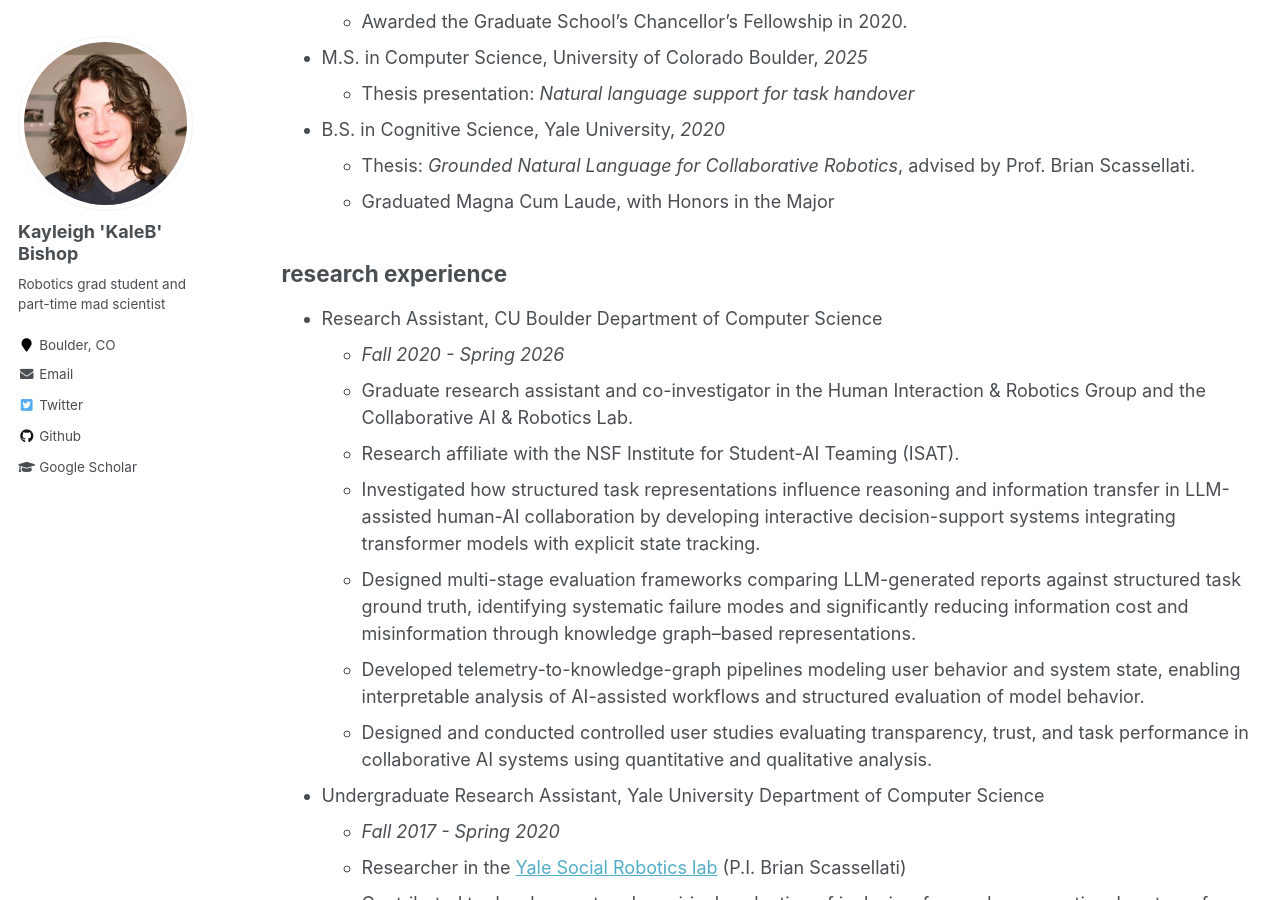
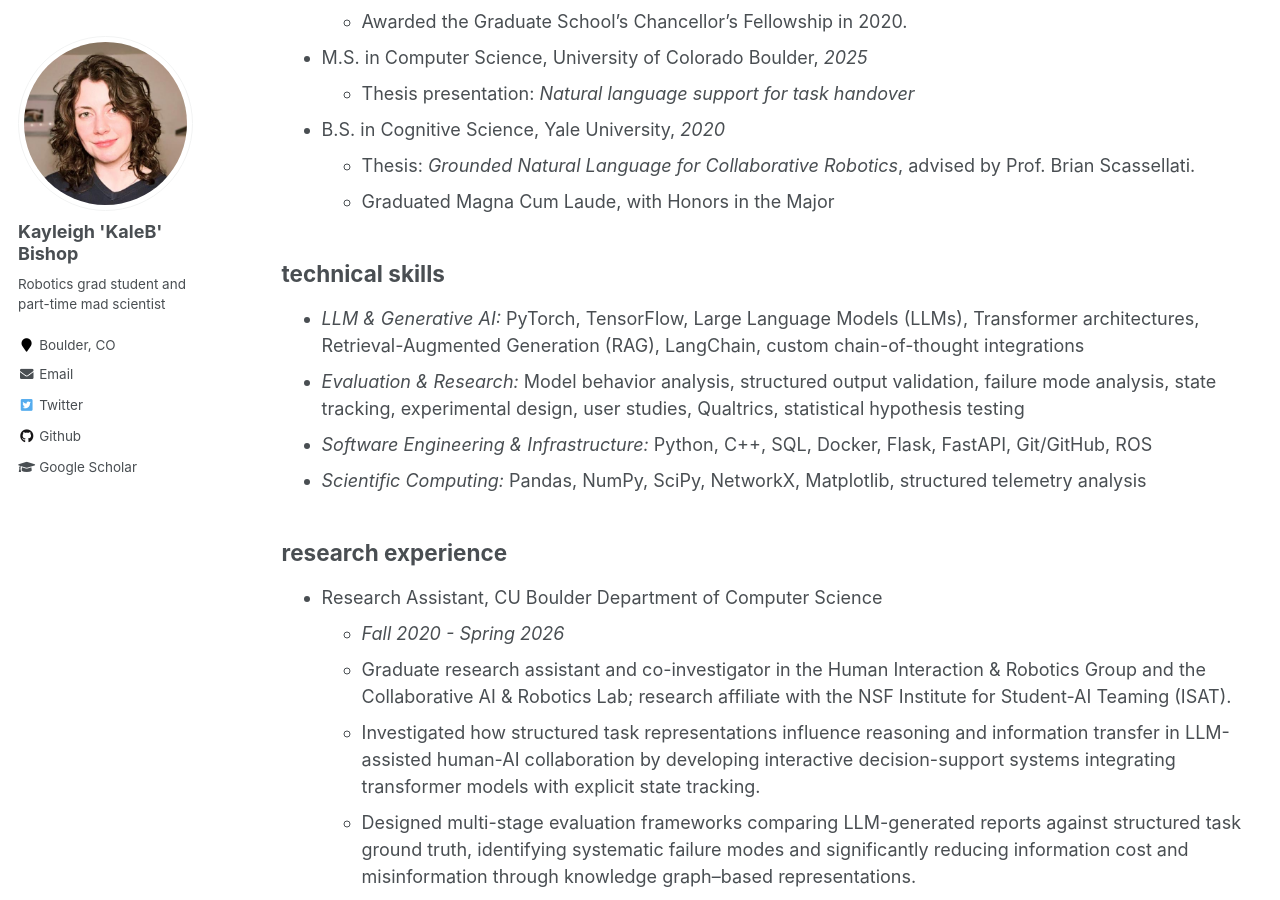
Before and after one commit to kalebishop/kalebishop.github.io, a Jekyll site: the page built from _pages/cv.md, in a window 1280 px wide and 900 px high, scrolled down 300 px. Built offline with Jekyll 4.4.1, drawn with Linux system fonts in a browser that asks for light colours.

Commit message:
added skills

```diff
--- a/_pages/cv.md
+++ b/_pages/cv.md
@@ -21,11 +21,16 @@ redirect_from:
   * Thesis: _Grounded Natural Language for Collaborative Robotics_, advised by Prof. Brian Scassellati.
   * Graduated Magna Cum Laude, with Honors in the Major
 
+## technical skills
+- *LLM & Generative AI:* PyTorch, TensorFlow, Large Language Models (LLMs), Transformer architectures, Retrieval-Augmented Generation (RAG), LangChain, custom chain-of-thought integrations
+- *Evaluation & Research:* Model behavior analysis, structured output validation, failure mode analysis, state tracking, experimental design, user studies, Qualtrics, statistical hypothesis testing
+- *Software Engineering & Infrastructure:* Python, C++, SQL, Docker, Flask, FastAPI, Git/GitHub, ROS
+- *Scientific Computing:* Pandas, NumPy, SciPy, NetworkX, Matplotlib, structured telemetry analysis
+
 ## research experience
 - Research Assistant, CU Boulder Department of Computer Science
   * _Fall 2020 - Spring 2026_
-  * Graduate research assistant and co-investigator in the Human Interaction & Robotics Group and the Collaborative AI & Robotics Lab.
-  * Research affiliate with the NSF Institute for Student-AI Teaming (ISAT).
+  * Graduate research assistant and co-investigator in the Human Interaction & Robotics Group and the Collaborative AI & Robotics Lab; research affiliate with the NSF Institute for Student-AI Teaming (ISAT).
   * Investigated how structured task representations influence reasoning and information transfer in LLM-assisted human-AI collaboration by developing interactive decision-support systems integrating transformer models with explicit state tracking.
   * Designed multi-stage evaluation frameworks comparing LLM-generated reports against structured task ground truth, identifying systematic failure modes and significantly reducing information cost and misinformation through knowledge graph–based representations.
   * Developed telemetry-to-knowledge-graph pipelines modeling user behavior and system state, enabling interpretable analysis of AI-assisted workflows and structured evaluation of model behavior.
```
